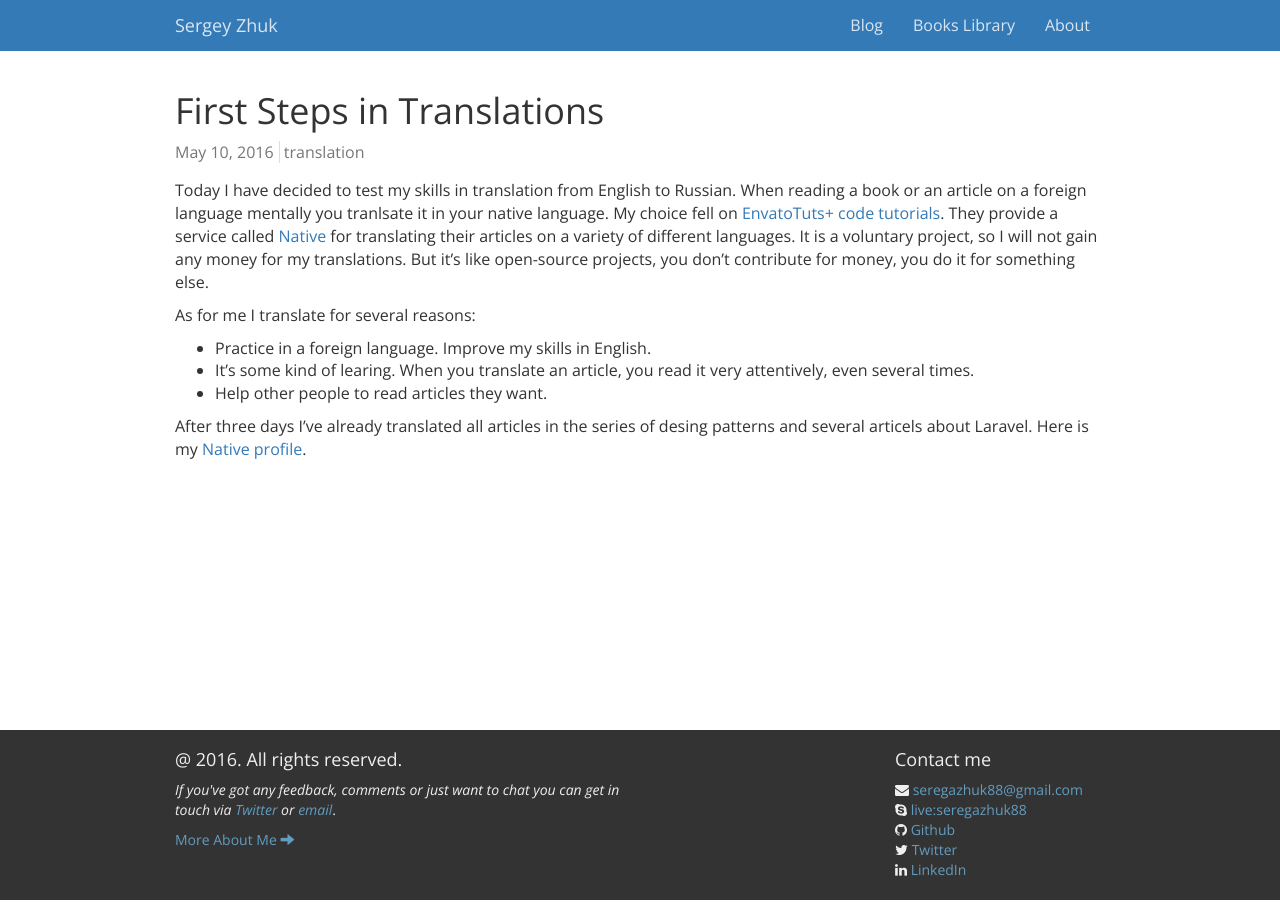
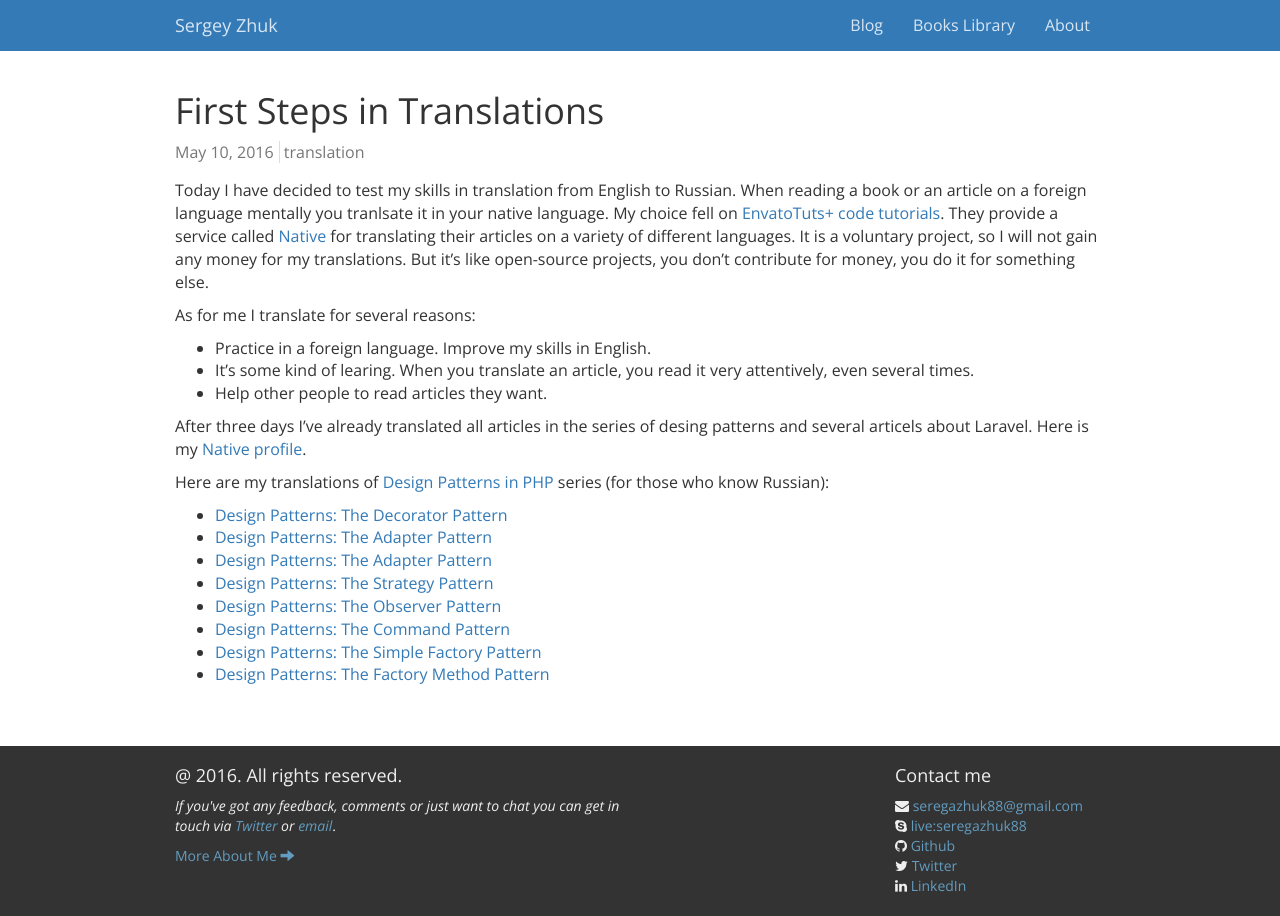
Before and after one commit to seregazhuk/seregazhuk.github.io_old, a Jekyll site: the page built from _posts/2016-05-10-translations-start.md, in a window 1280 px wide. Built offline with Jekyll 4.4.1, drawn with Linux system fonts in a browser that asks for light colours; nearby versions of some CDN libraries.

Commit message:
translation post update

```diff
--- a/_posts/2016-05-10-translations-start.md
+++ b/_posts/2016-05-10-translations-start.md
@@ -21,4 +21,15 @@ As for me I translate for several reasons:
 - Help other people to read articles they want.
 
 After three days I've already translated all articles in the series of desing patterns and several
-articels about Laravel. Here is my <a target="_blank" href="https://getnative.me/user/5521">Native profile<a/>.
+articels about Laravel. Here is my <a target="_blank" href="https://getnative.me/user/5521">Native profile</a>.
+
+Here are my translations of <a href="http://code.tutsplus.com/series/design-patterns-in-php--cms-747" target="_blank">Design Patterns in PHP</a> series (for those who know Russian):
+
+- <a href="http://code.tutsplus.com/ru/tutorials/design-patterns-the-decorator-pattern--cms-22641" target="_blank">Design Patterns: The Decorator Pattern</a>
+- <a href="http://code.tutsplus.com/ru/tutorials/design-patterns-the-adapter-pattern--cms-22262" target="_blank">Design Patterns: The Adapter Pattern</a>
+- <a href="http://code.tutsplus.com/ru/tutorials/design-patterns-the-adapter-pattern--cms-22262" target="_blank">Design Patterns: The Adapter Pattern</a>
+- <a href="http://code.tutsplus.com/ru/tutorials/design-patterns-the-strategy-pattern--cms-22796" target="_blank">Design Patterns: The Strategy Pattern</a>
+- <a href="http://code.tutsplus.com/ru/tutorials/design-patterns-the-observer-pattern--cms-22975" target="_blank">Design Patterns: The Observer Pattern</a>
+- <a href="http://code.tutsplus.com/ru/tutorials/design-patterns-the-command-pattern--cms-22942" target="_blank">Design Patterns: The Command Pattern</a>
+- <a href="http://code.tutsplus.com/ru/tutorials/design-patterns-the-simple-factory-pattern--cms-22345" target="_blank">Design Patterns: The Simple Factory Pattern</a>
+- <a href="http://code.tutsplus.com/ru/tutorials/design-patterns-the-factory-method-pattern--cms-24530" target="_blank">Design Patterns: The Factory Method Pattern</a>
```
